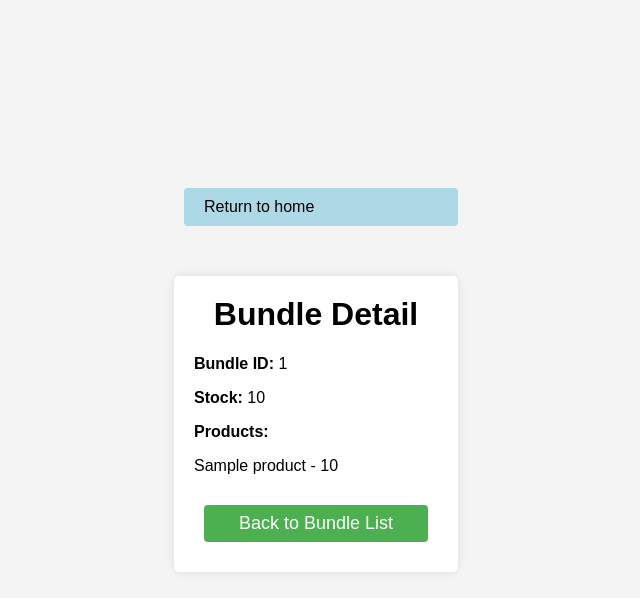
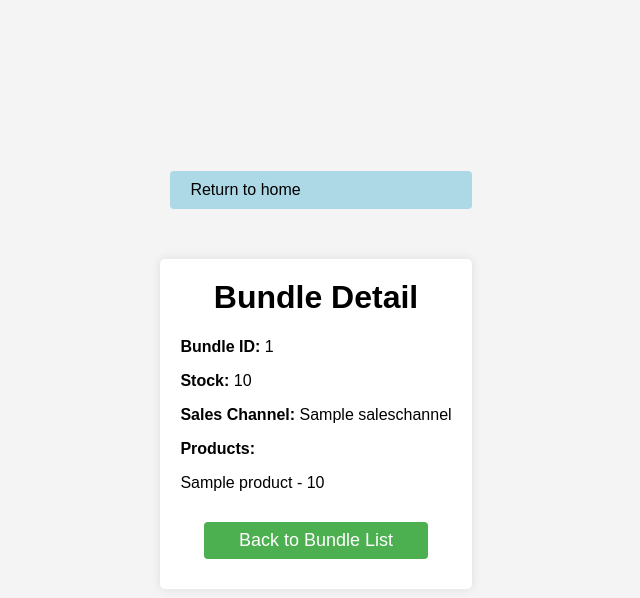
Before and after one commit to mustafacnar/inventory_management, a Django app: page /bundle/1/ in a window 1280 px wide. Shown: the top 598 px of the page, without its empty margins (324-964 px from the left). Run offline with Django 5.2, Linux system fonts and the light colour scheme; tables that the repository leaves empty hold one stand-in row (values such as "Sample post").

Commit message:
Update bundle_detail.html

```diff
--- a/templates/products/bundle_detail.html
+++ b/templates/products/bundle_detail.html
@@ -4,6 +4,7 @@
 <h1>Bundle Detail</h1>
 <p><strong>Bundle ID:</strong> {{ bundle.pk }}</p>
 <p><strong>Stock:</strong> {{ bundle.stock }}</p>
+    <p><strong>Sales Channel:</strong> {{ bundle.sales_channel }}</p>
 <p><strong>Products:</strong></p>
 <ul>
     {% for product in bundle.products.all %}
```
